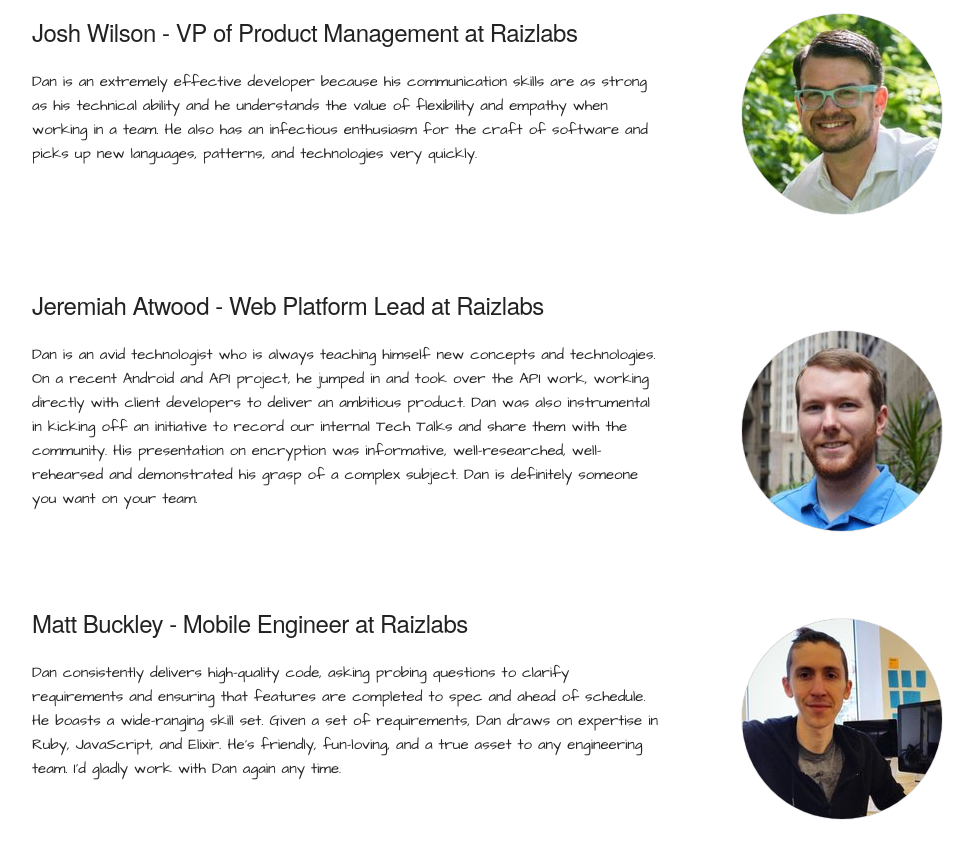
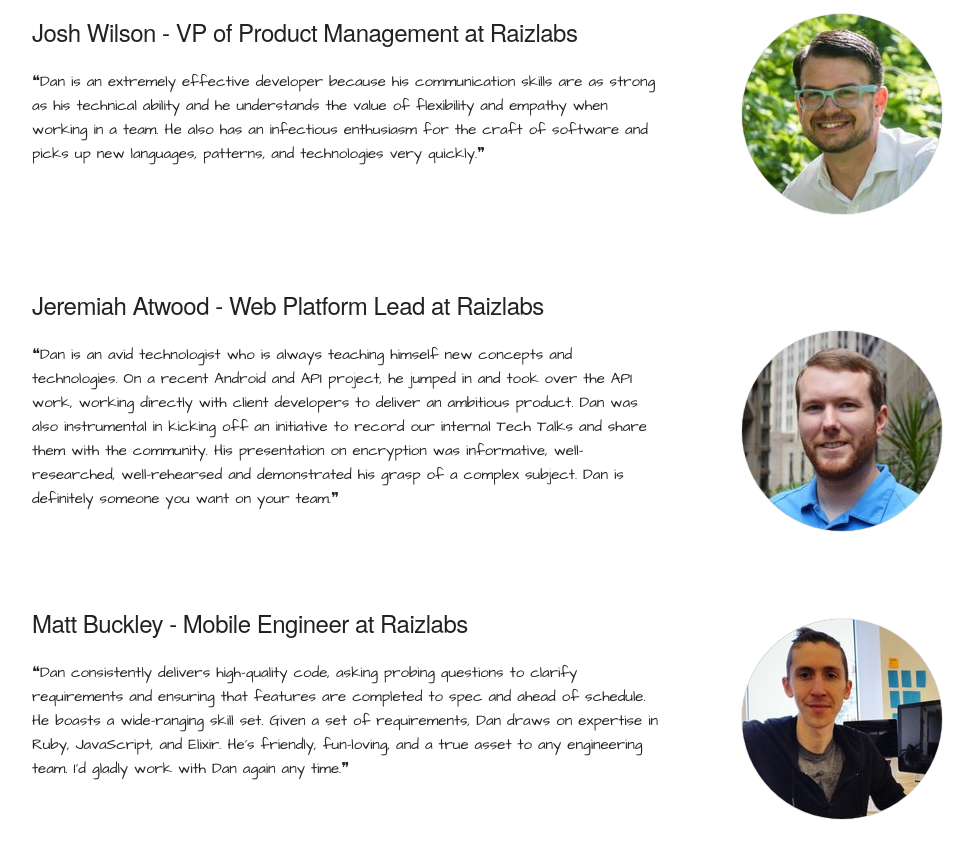
Before and after one commit to Murphydbuffalo/personal-site, a plain HTML site: page index.html in a window 1280 px wide. Shown: the part 606-1464 px from the top of the page, without its empty margins (136-1110 px from the left). Drawn offline with nearby package versions, Linux system fonts and the light colour scheme; a web font is replaced by a local one.

Commit message:
Unicode quotation marks.

```diff
--- a/index.html
+++ b/index.html
@@ -118,11 +118,11 @@
             <h5>Josh Wilson - VP of Product Management at Raizlabs</h5>
 
             <p class="quote">
-              Dan is an extremely effective developer because his communication skills
+              &#10077;Dan is an extremely effective developer because his communication skills
               are as strong as his technical ability and he understands the value
               of flexibility and empathy when working in a team. He also has an infectious
               enthusiasm for the craft of software and picks up new languages, patterns,
-              and technologies very quickly.
+              and technologies very quickly.&#10078;
             </p>
           </div>
 
@@ -136,14 +136,14 @@
             <h5>Jeremiah Atwood - Web Platform Lead at Raizlabs</h5>
 
             <p class="quote">
-              Dan is an avid technologist who is always teaching himself new concepts
+              &#10077;Dan is an avid technologist who is always teaching himself new concepts
               and technologies. On a recent Android and API project, he jumped in and
               took over the API work, working directly with client developers to deliver
               an ambitious product. Dan was also instrumental in kicking off an initiative
               to record our internal Tech Talks and share them with the community.
               His presentation on encryption was informative, well-researched, well-rehearsed
               and demonstrated his grasp of a complex subject. Dan is definitely someone
-              you want on your team.
+              you want on your team.&#10078;
             </p>
           </div>
 
@@ -157,12 +157,12 @@
             <h5>Matt Buckley - Mobile Engineer at Raizlabs</h5>
 
             <p class="quote">
-              Dan consistently delivers high-quality code, asking probing questions
+              &#10077;Dan consistently delivers high-quality code, asking probing questions
               to clarify requirements and ensuring that features are completed to
               spec and ahead of schedule. He boasts a wide-ranging skill set. Given
               a set of requirements, Dan draws on expertise in Ruby, JavaScript, and
               Elixir. He's friendly, fun-loving, and a true asset to any engineering
-              team. I'd gladly work with Dan again any time.
+              team. I'd gladly work with Dan again any time.&#10078;
             </p>
           </div>
 
```
